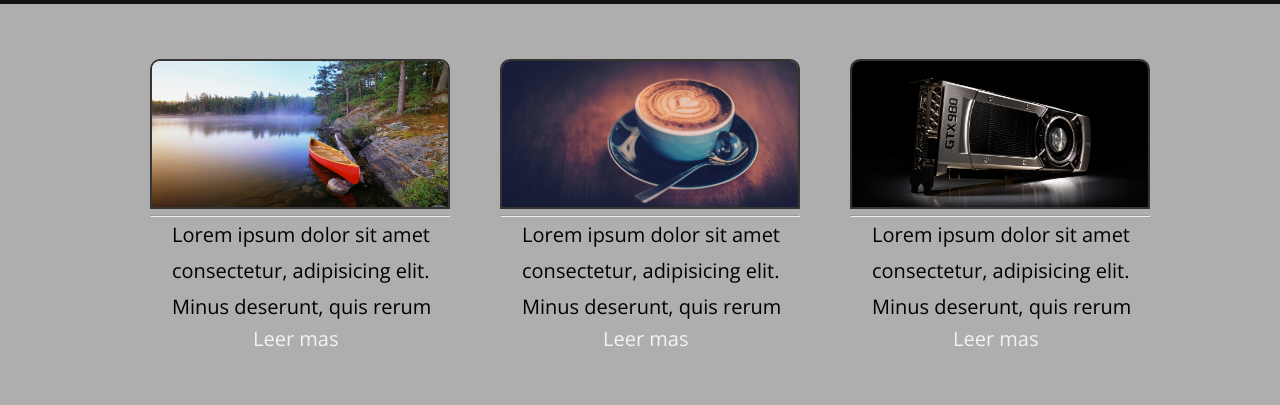
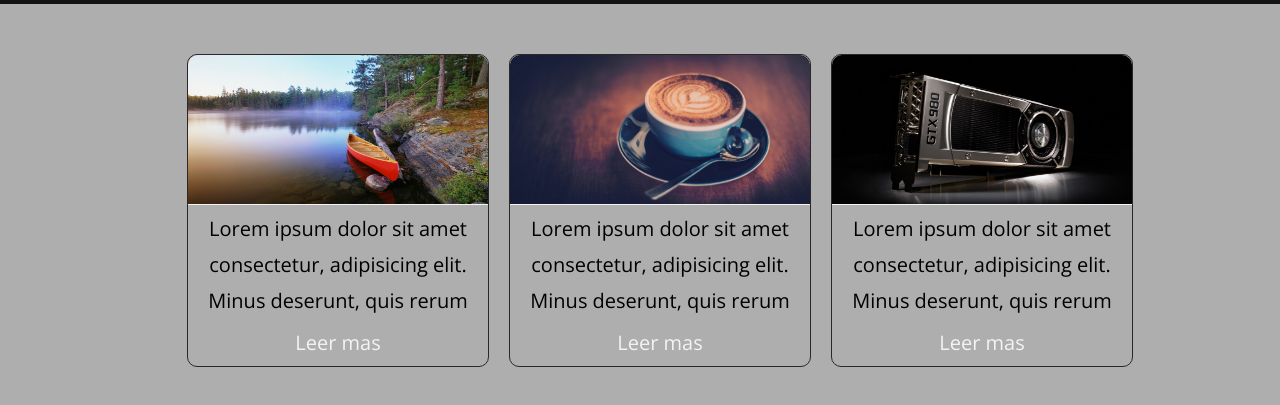
Before and after one commit to martinezi1985/blog, a website: page index.html in a window 1280 px wide. Shown: the part 63-468 px from the top of the page. Drawn offline with nearby package versions, Linux system fonts and the light colour scheme.

Commit message:
Cards fix 1.5

```diff
--- a/index.html
+++ b/index.html
@@ -33,24 +33,21 @@
 <main>
 
     <div class="cards-container">
-      <div class="cards">
+      <div class="cards card-1">
         <img src="./img/img1.jpg" alt="" class="img">
-        <hr class="hr">
         <p class="text">Lorem ipsum dolor sit amet consectetur, adipisicing elit. Minus deserunt, quis rerum</p>
         <a href="#" class="enlace">Leer mas</a>
       </div>
 
-      <div class="cards">
+      <div class="cards card-2">
         <img src="./img/img2.jpg" alt="" class="img">
-        <hr class="hr">
         <p class="text">Lorem ipsum dolor sit amet consectetur, adipisicing elit. Minus deserunt, quis rerum</p>
         <a href="#" class="enlace">Leer mas</a>
 
       </div>
 
-      <div class="cards">
+      <div class="cards card-3">
         <img src="./img/img3.jpg" alt="" class="img">
-        <hr class="hr">
         <p class="text">Lorem ipsum dolor sit amet consectetur, adipisicing elit. Minus deserunt, quis rerum</p>
         <a href="#" class="enlace">Leer mas</a>
       </div>
--- a/style.css
+++ b/style.css
@@ -89,39 +89,53 @@ a:hover{
 .cards-container {
   display: flex;
   justify-content:center;
-  margin: 10px;
-  padding: 10px;
+  margin: 20px;
+  padding: 20px;
   width: 100%;
 }
 
 .cards {
   display: block;
+  margin: 10px;
+}
+
+.card-1 {
+  border: solid 1px rgb(42, 39, 39);
+  border-radius: 10px;
+}
+
+.card-2 {
+  border: solid 1px rgb(42, 39, 39);
+  border-radius: 10px;
+}
+
+.card-3 {
+  border: solid 1px rgb(42, 39, 39);
+  border-radius: 10px;
 }
 
 .img {
   width: 300px;
   height:150px;
-  margin-left: 25px;
-  margin-right: 25px;
-  margin-top: 35px;
-  margin-bottom: 0;
   border-top-left-radius: 10px;
   border-top-right-radius: 10px;
-  border: solid #383333 2px;
+  border-bottom: solid 1px #f3f3f3;
 }
 
 .hr {
   width: 300px;
   color:#f3f3f3;
-  margin-left: 25px;
+  /* margin-left: 25px; */
 }
 
 .text{
   width: 300px;
-  margin-left:47px;
+  text-align: center;
   line-height: 1.8;
 }
 
 .enlace {
-  margin-left: 128px;
+  display: flex;
+  justify-content: center;
+  align-items: center;
 }
```
